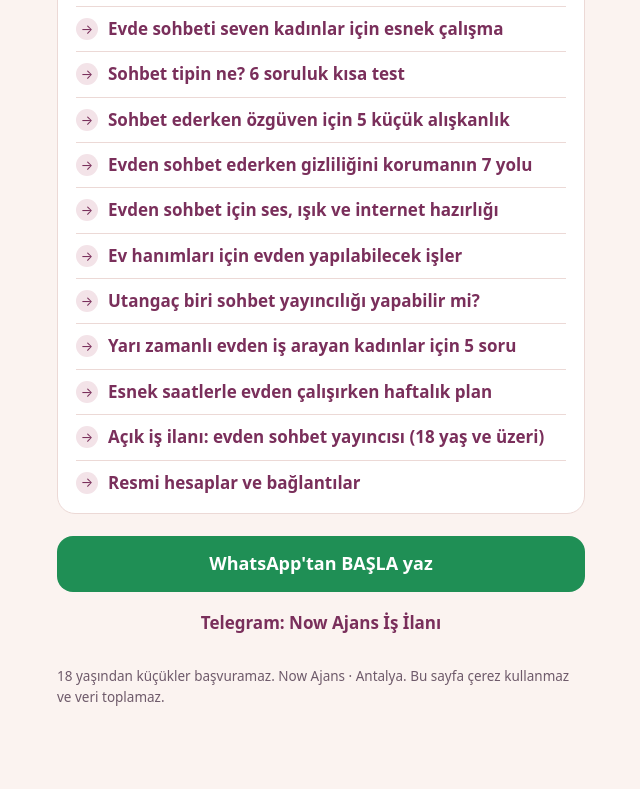
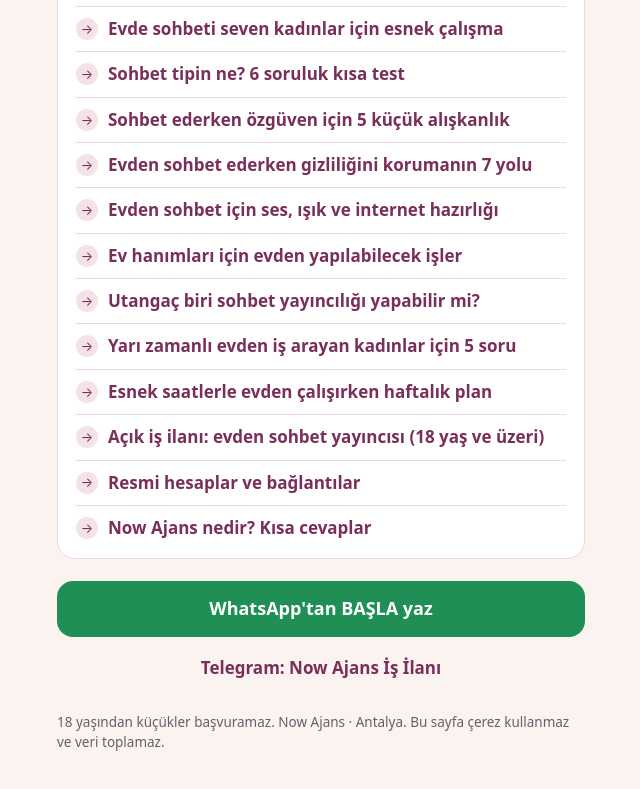
Before and after one commit to nowajans/nowajans.github.io, a plain HTML site: page index.html in a window 1280 px wide. Shown: the part 1307-2096 px from the top of the page, without its empty margins (319-959 px from the left). Before the commit the page ends 2055 px from the top, so only its background shows below. Drawn offline with Linux system fonts and the light colour scheme.

Commit message:
Add new link to 'Now Ajans nedir?' section

```diff
--- a/index.html
+++ b/index.html
@@ -87,6 +87,7 @@
       <li><span class="dot">→</span><span><a href="/esnek-saatli-evden-calisirken-haftalik-plan/">Esnek saatlerle evden çalışırken haftalık plan</a></span></li>
       <li><span class="dot">→</span><span><a href="/is-ilani/">Açık iş ilanı: evden sohbet yayıncısı (18 yaş ve üzeri)</a></span></li>
       <li><span class="dot">→</span><span><a href="/baglantilar/">Resmi hesaplar ve bağlantılar</a></span></li>
+      <li><span class="dot">→</span><span><a href="/hakkimizda/">Now Ajans nedir? Kısa cevaplar</a></span></li>
     </ul>
   </section>
 
```
